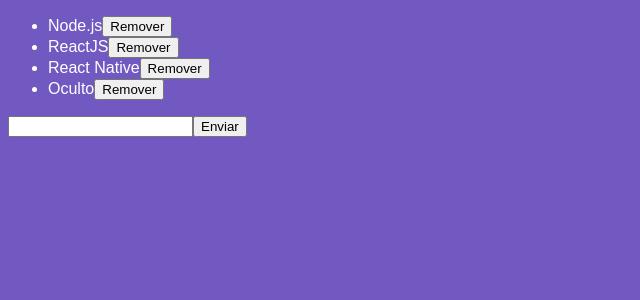
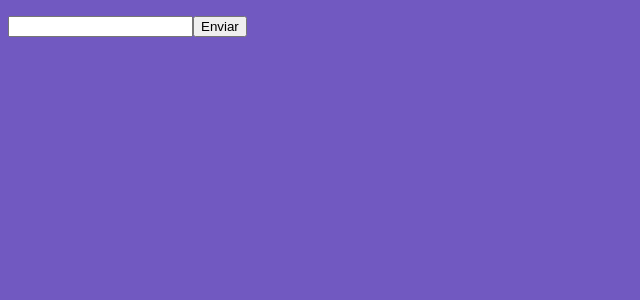
Before and after one commit to dzvid/rocketseat-bootcamp-intro-to-react, a React app: page / in a window 1280 px wide. Shown: the top 300 px of the page, without its empty margins (0-640 px from the left). Built offline with nearby package versions, Linux system fonts and the light colour scheme.

Commit message:
chore: React Lifecycle

```diff
--- a/src/components/TechItem.js
+++ b/src/components/TechItem.js
@@ -15,11 +15,11 @@
   );
 }
 
-TechItem.defaultProps = { tech: 'Oculto' };
+// TechItem.defaultProps = { tech: 'Oculto' };
 
-TechItem.propTypes = {
-  tech: PropTypes.string,
-  onDelete: PropTypes.func.isRequired,
-};
+// TechItem.propTypes = {
+//   tech: PropTypes.string,
+//   onDelete: PropTypes.func.isRequired,
+// };
 
 export default TechItem;
--- a/src/components/TechList.js
+++ b/src/components/TechList.js
@@ -4,9 +4,30 @@
 
 class TechList extends Component {
   state = {
-    techs: ['Node.js', 'ReactJS', 'React Native'],
+    techs: [],
     newTech: '',
   };
+
+  /**
+   * Loads local storage data in the component
+   */
+  componentDidMount() {
+    const techs = localStorage.getItem('techs');
+    if (techs) {
+      this.setState({ techs: JSON.parse(techs) });
+    }
+  }
+
+  /*
+   * Monitors updates in state, if there is some modification update local storage
+   */
+  componentDidUpdate(prevProps, prevState) {
+    if (prevState.techs !== this.state.techs) {
+      localStorage.setItem('techs', JSON.stringify(this.state.techs));
+    }
+  }
+
+  componentWillUnmount() {}
 
   handleInputChange = e => {
     this.setState({ newTech: e.target.value });
@@ -39,7 +60,6 @@
               onDelete={() => this.handleDelete(tech)}
             />
           ))}
-          <TechItem />
         </ul>
         <input
           type="text"
```
